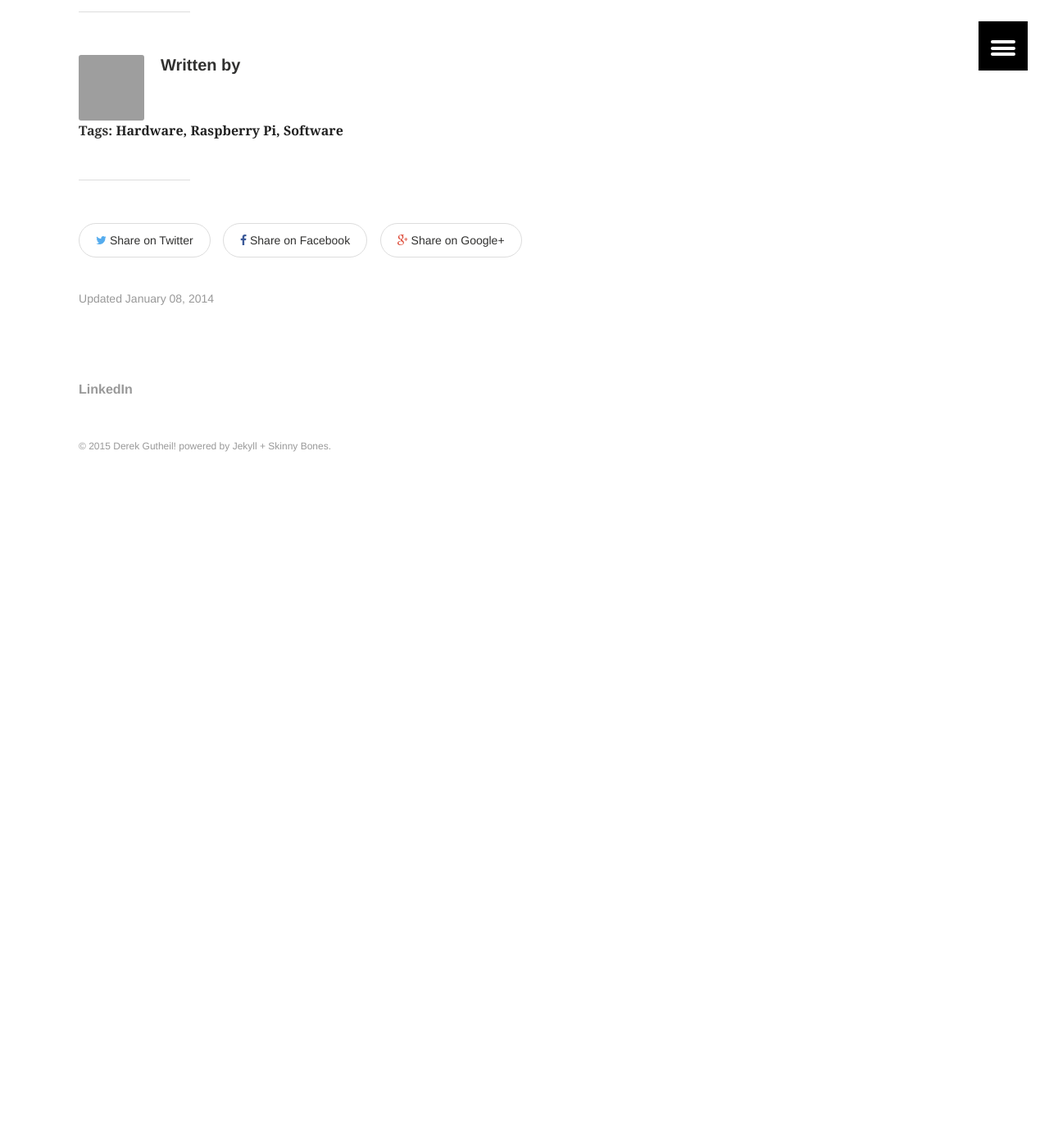
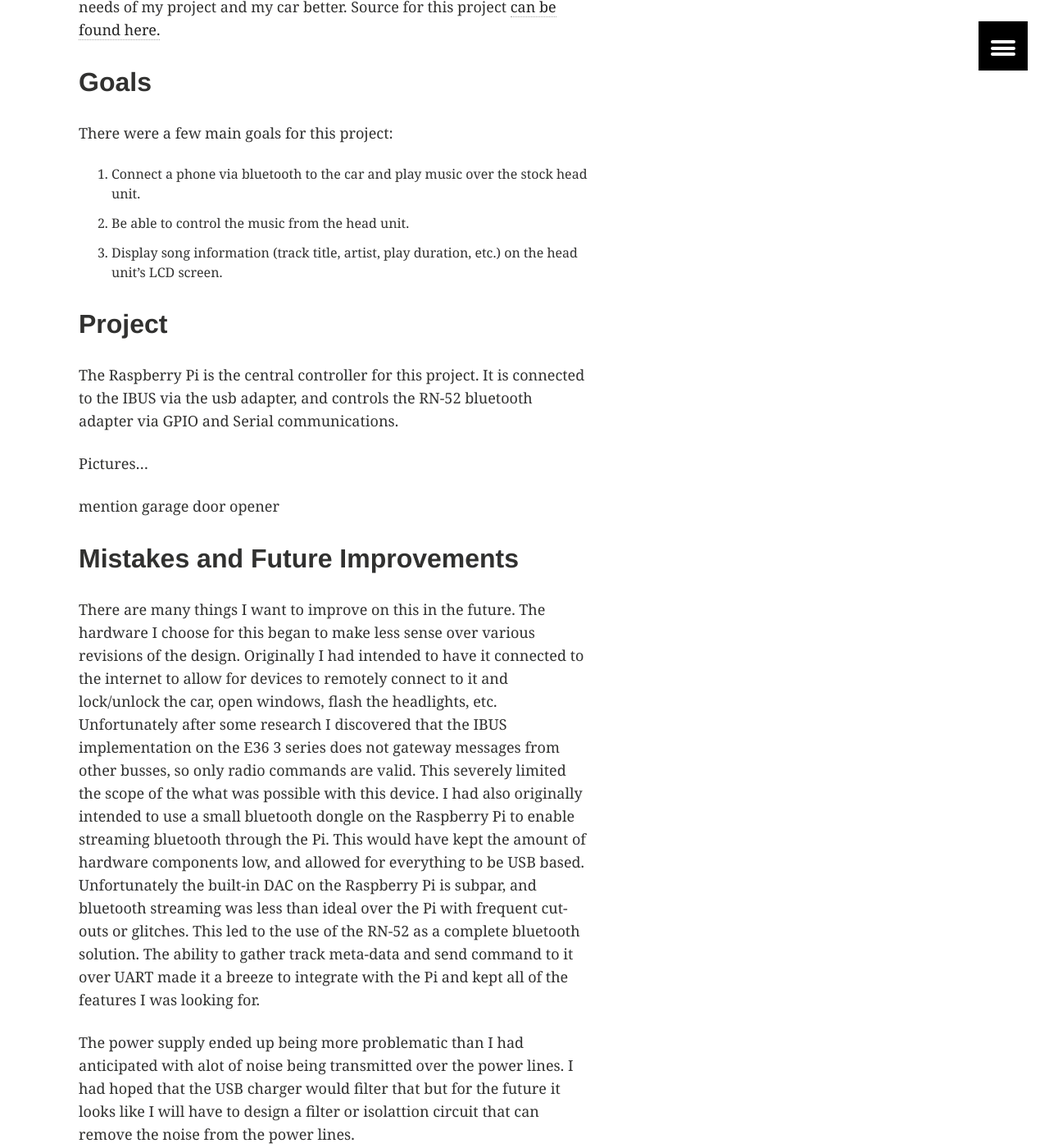
Before and after one commit to derekkg/derekkg.github.io, a Jekyll site: the page built from _posts/2014-01-08-raspberry-pi-based-e36-in-car-infotainment.md, in a window 1280 px wide and 1400 px high, scrolled down 1184 px. Shown: the whole window at 82% size. Built offline with Jekyll 4.4.1, drawn with Linux system fonts in a browser that asks for light colours; before the commit the page ends 1814 px from its top, so only the background shows below that; some of the changed text lies outside the part shown.

Commit message:
Improving e36 infotainment post

```diff
--- a/_config.yml
+++ b/_config.yml
@@ -1,11 +1,11 @@
 # Site wide configuration
 
 title: Derek Gutheil!
-description: This is my website
+description: This is the website of Derek Gutheil
 logo: DG120.gif# 120x120 px default image used for Twitter summary card
 teaser: transparent.png # 400x250 px default teaser image used in image archive grid
 locale:
-url: http://derekkg2.github.io #http://localhost:4000 #http://derekkg2.github.io
+url: http://localhost:4000 #http://derekkg2.github.io
 
 # Jekyll configuration
 
--- a/_posts/2014-01-08-raspberry-pi-based-e36-in-car-infotainment.md
+++ b/_posts/2014-01-08-raspberry-pi-based-e36-in-car-infotainment.md
@@ -15,20 +15,53 @@ Coming soon &#8211; project currently in progress
 
 ##Background
 
-This project was an attempt to create an interface to an e36 BMW's Ibus with a raspberry pi. The Ibus is a communications network used to allow many of BMW's controllers to communicate with each other. In the e36 generation of 3 series, this network was only used to allow the Radio head unit to interface with the CD changer that could be installed. The goal of this project was to emulate the CD changer's Ibus interface to make the head unit think that a CD changer was present, while adding new features such as bluetooth that were not available at the time the car was manufactured.
+This project was an attempt to create an interface to an e36 BMW's IBUS with a raspberry pi. The IBUS is a communications network used to allow many of BMW's controllers to communicate with each other. In the e36 generation of 3 series, this network was only used to allow the radio head unit to interface with the trunk mounted CD changer. The goal of this project was to emulate the CD changer's IBUS interface to make the head unit think that a CD changer was present, while adding new features such as bluetooth that were not available at the time the car was manufactured.
 
-##Project hardware
+##Hardware
 
-The project consisted of a few common devices:
+The project consisted of the following:
 
-+ Raspberry pi (link)
++ [Raspberry pi][1]
 
-+ USB Ibus adapter (link)
++ [USB IBUS adapter][2]
 
-+ RN-52 bluetooth adapter (link)
++ [RN-52 bluetooth adapter][3]
 
-+ FreedomPop USB adapter (link)
-
-+ Power supply
++ [Power supply][5]
 
 ##Software
+
+The software for this project was based heavily on [the pyBus interface by ezeakeal][6] but with some modifications of my own to make it suit the needs of my project and my car better. Source for this project [can be found here.][7]
+
+##Goals
+
+There were a few main goals for this project:
+
+1. Connect a phone via bluetooth to the car and play music over the stock head unit.
+2. Be able to control the music from the head unit.
+3. Display song information (track title, artist, play duration, etc.) on the head unit's LCD screen.
+
+##Project
+The Raspberry Pi is the central controller for this project. It is connected to the IBUS via the usb adapter, and controls the RN-52 bluetooth adapter via GPIO and Serial communications.
+
+
+Pictures...
+
+
+mention garage door opener
+
+##Mistakes and Future Improvements
+There are many things I want to improve on this in the future. The hardware I choose for this began to make less sense over various revisions of the design. Originally I had intended to have it connected to the internet to allow for devices to remotely connect to it and lock/unlock the car, open windows, flash the headlights, etc. Unfortunately after some research I discovered that the IBUS implementation on the E36 3 series does not gateway messages from other busses, so only radio commands are valid. This severely limited the scope of the what was possible with this device. I had also originally intended to use a small bluetooth dongle on the Raspberry Pi to enable streaming bluetooth through the Pi. This would have kept the amount of hardware components low, and allowed for everything to be USB based. Unfortunately the built-in DAC on the Raspberry Pi is subpar, and bluetooth streaming was less than ideal over the Pi with frequent cut-outs or glitches. This led to the use of the RN-52 as a complete bluetooth solution. The ability to gather track meta-data and send command to it over UART made it a breeze to integrate with the Pi and kept all of the features I was looking for.
+
+The power supply ended up being more problematic than I had anticipated with alot of noise being transmitted over the power lines. I had hoped that the USB charger would filter that but for the future it looks like I will have to design a filter or isolattion circuit that can remove the noise from the power lines.
+
+It has become obvious now that the Raspberry pi is extreme overkill for this project, and the requiremnets of this can be met by something much less powerful. I am hoping to improve this with a second version that is based on an Arduino or PIC microcontroller, and have it all made on a PCB. This would allow for the power supply, Bluetooth module, and IBUS circuits to be on the same board, drastically reducing the size of this.
+
+
+[1]: http://www.raspberrypi.org/products/
+[2]: http://www.reslers.de/IBUS/
+[3]: www.microchip.com/rn52
+[4]: https://www.freedompop.com/devices/freedom-stick-bolt
+[5]: http://www.aukey.com/product/24w-dual-port-usb-car-charger-aipower-black
+[6]: https://github.com/ezeakeal/pyBus
+[7]: https://bitbucket.org/dgutheil/python-ibus-interface
```
